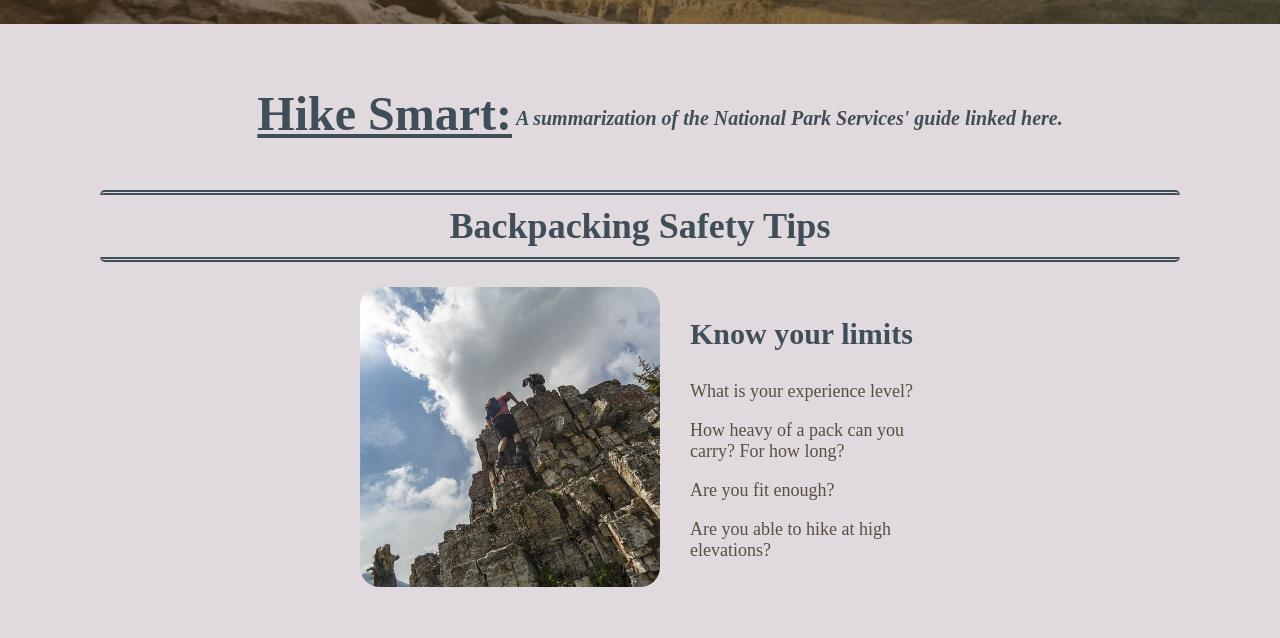
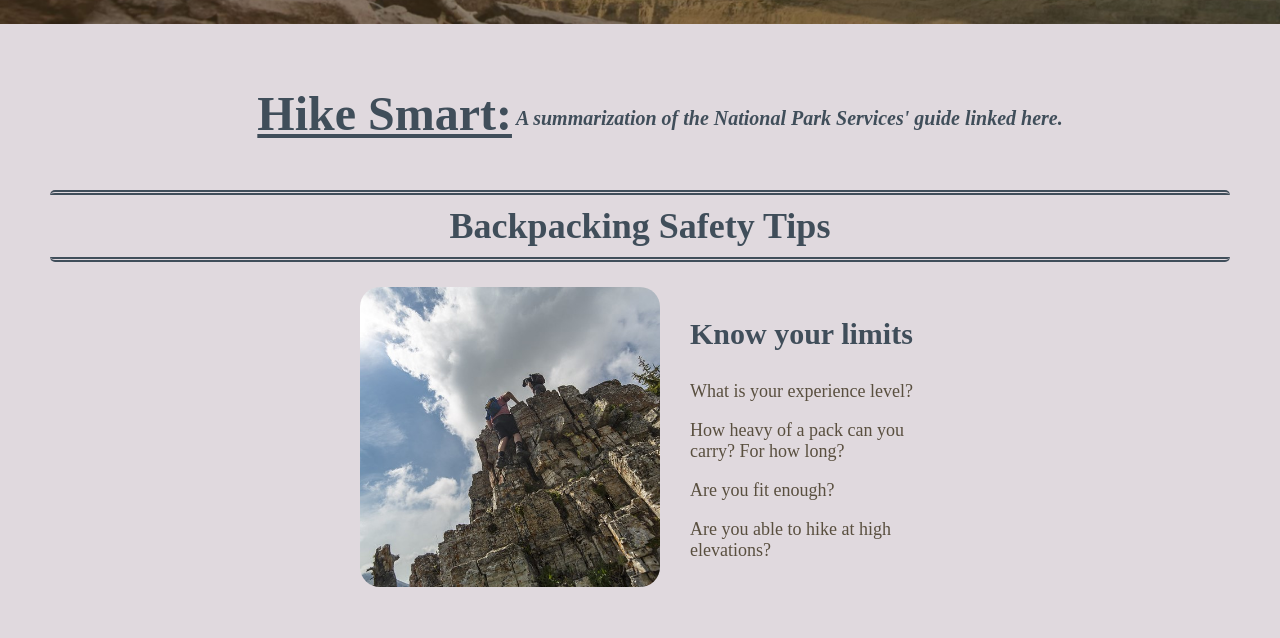
Before and after one commit to gusteran/backcountry2020, a plain HTML site: page www/safety.html in a window 1280 px wide. Shown: the part 126-764 px from the top of the page. Drawn offline with Linux system fonts and the light colour scheme.

Commit message:
Update safety page headers

```diff
--- a/www/styles.css
+++ b/www/styles.css
@@ -195,11 +195,12 @@ nav img:hover{
 
 .GNP_safe h2{
     color:#404E5A;
-    margin: 0px 50px;
+    margin: 0px auto;
     padding: 10px 0px;
     border-style: double;
     border-width: 5px 0px;
     border-radius: 5px;
+    max-width: 1250px;
 }
 
 .card_holder {
```
